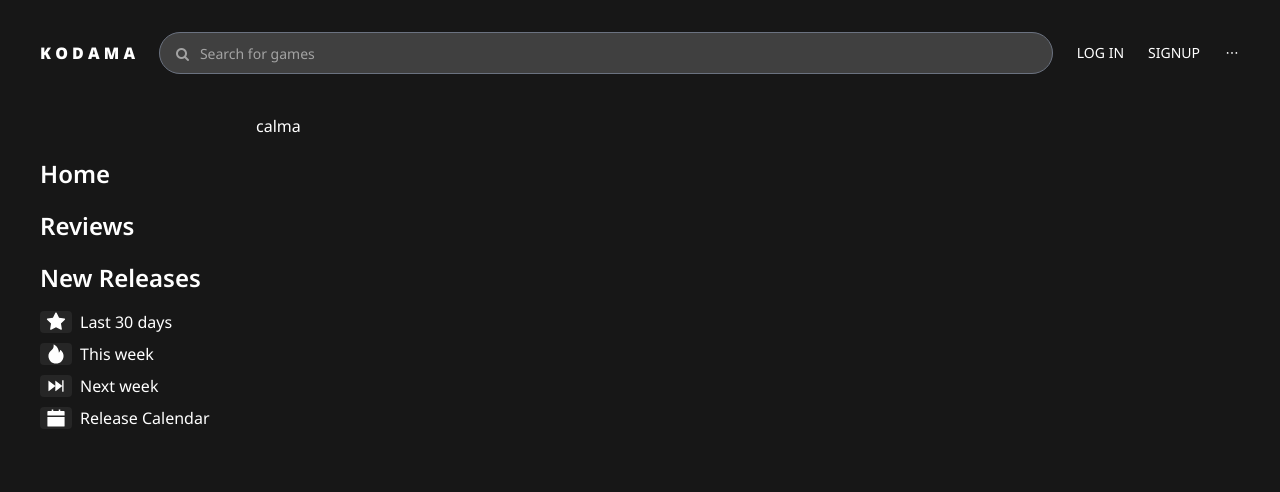
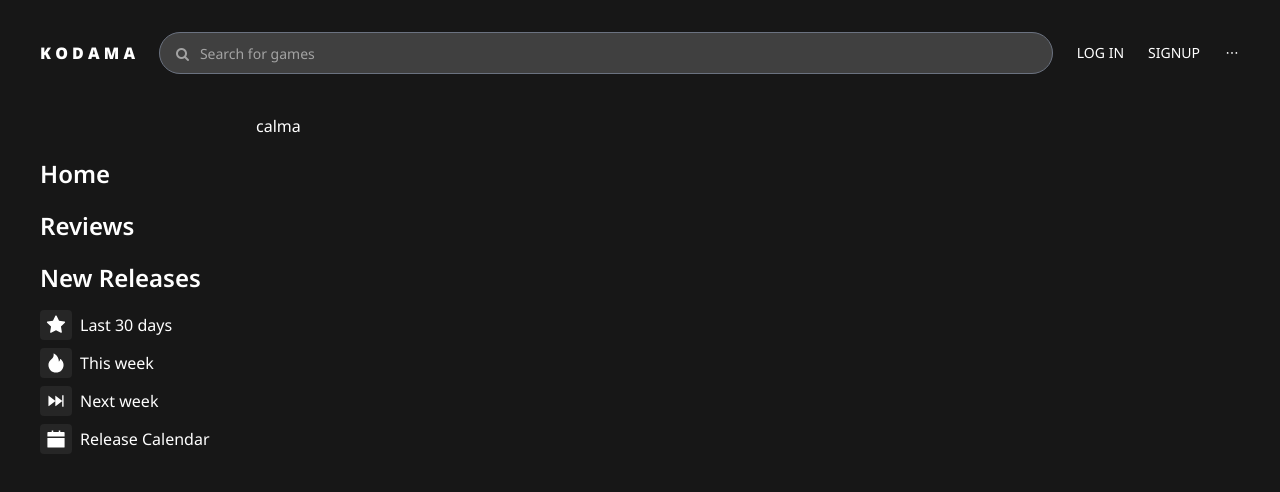
Before and after one commit to renandantasp/Kodama, a React (Vite) app in the folder kodama_f/: page / in a window 1280 px wide. Shown: the top 492 px of the page. Built offline with nearby package versions, Linux system fonts and the light colour scheme; no server answers.

Commit message:
refactor(css): minor css fixes

```diff
--- a/kodama_f/src/components/SidebarSubLink.tsx
+++ b/kodama_f/src/components/SidebarSubLink.tsx
@@ -14,7 +14,7 @@ export default function SidebarSubLink({
 			href='/'
 			className='group mb-2 flex w-full cursor-pointer flex-row items-center transition ease-in-out'
 		>
-			<div className='duration-400 mr-2 flex h-8 w-8 items-center justify-center rounded bg-neutral-800 transition duration-500 ease-in-out group-hover:bg-white group-hover:text-neutral-900'>
+			<div className='duration-400 h-8 mr-2 flex w-8 items-center justify-center rounded bg-neutral-800 py-1 transition duration-500 ease-in-out group-hover:bg-white group-hover:text-neutral-900'>
 				{icon}
 			</div>
 			<p className=''>{text}</p>
--- a/kodama_f/src/components/gameList.tsx
+++ b/kodama_f/src/components/gameList.tsx
@@ -4,7 +4,7 @@ import GameCard from './gameCard'
 
 export default function GameList({ games }: IGames | undefined): ReactElement {
 	return (
-		<div className='mx-6 flex flex-wrap items-center justify-around lg:flex-row'>
+		<div className='mx-6 flex flex-wrap items-start justify-around lg:flex-row'>
 			{games.map(game => (
 				<GameCard data={game} />
 			))}
```
